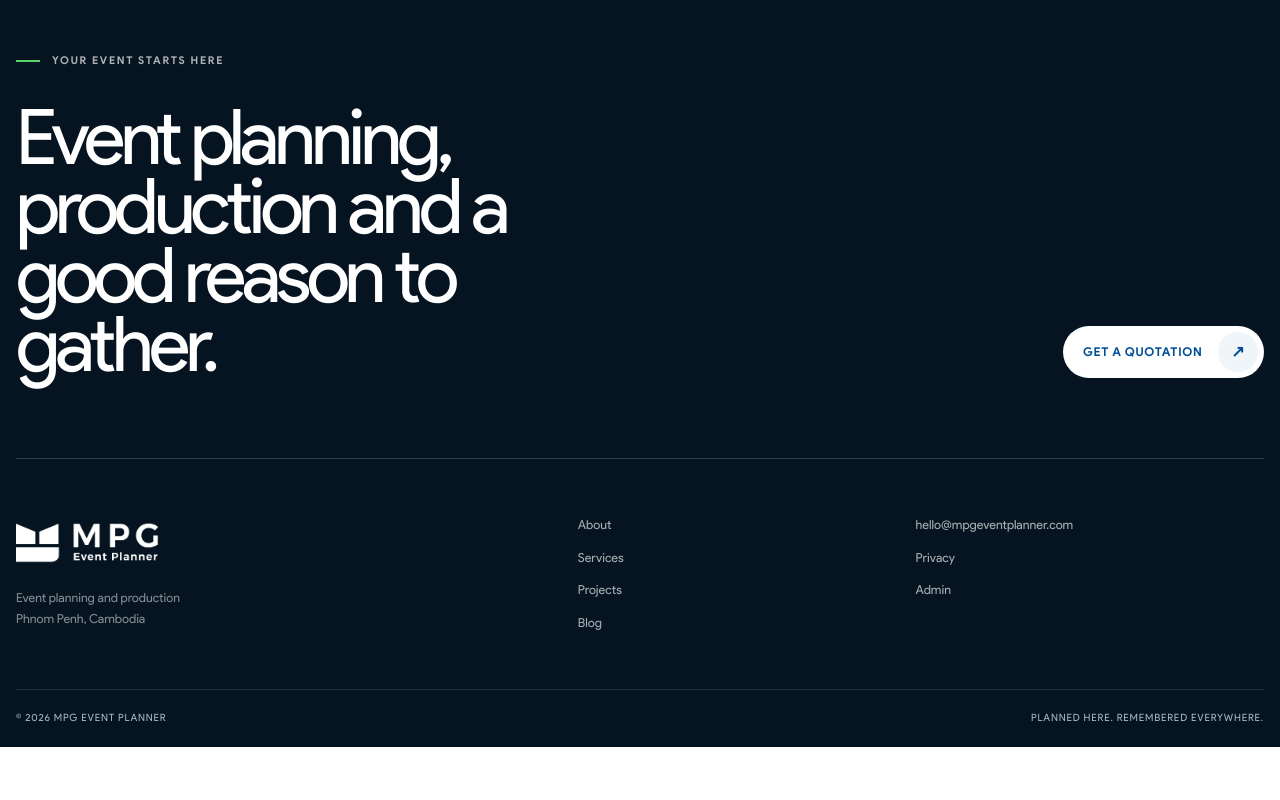
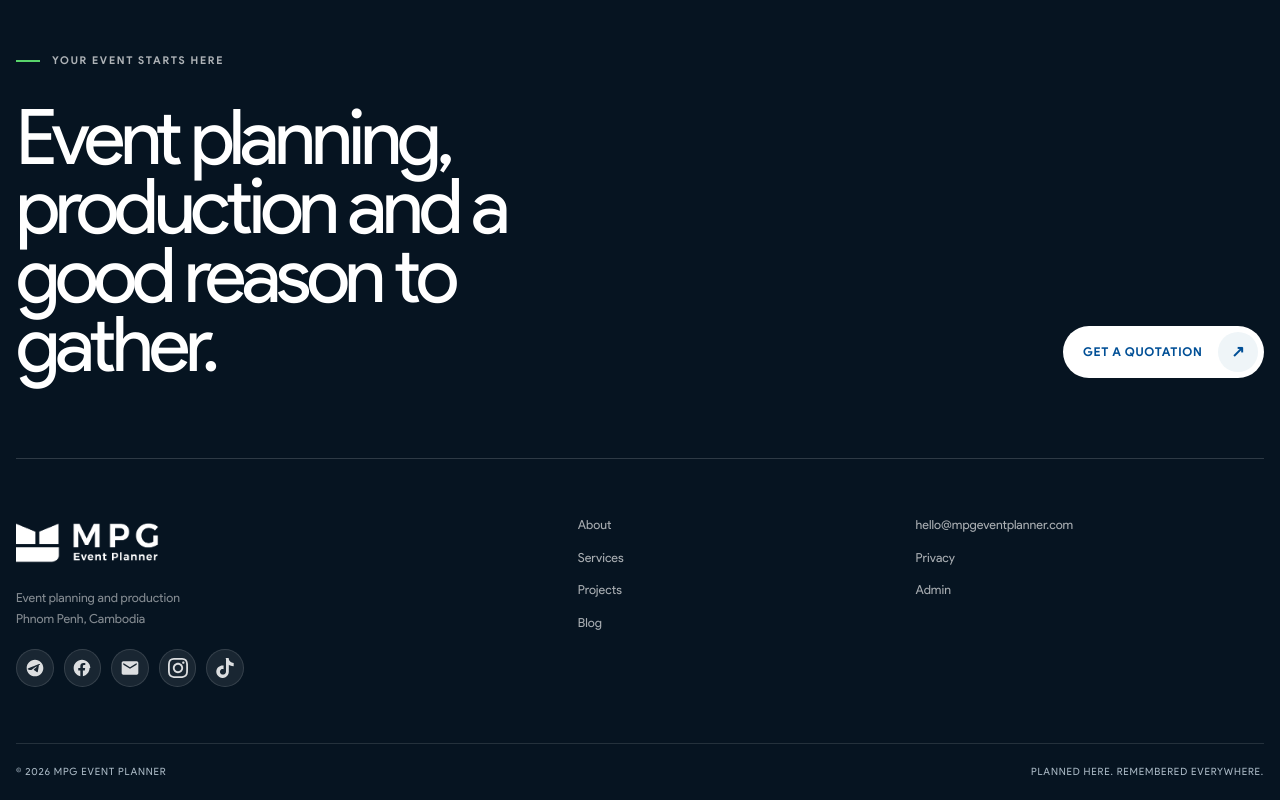
Before and after one commit to Chhunsour/MPG-Event-Planner-V2, a Next.js app: page /en/privacy in a window 1280 px wide. Shown: the part 960-1760 px from the top of the page. Before the commit the page ends 1707 px from the top, so only its background shows below. Built offline with nearby package versions, Linux system fonts and the light colour scheme; no server answers; the database is empty; a web font is replaced by a local one.

Commit message:
feat: add social icon buttons (Telegram, Facebook, Gmail, Instagram, TikTok) to footer and admin settings

```diff
--- a/app/admin/(protected)/settings/page.tsx
+++ b/app/admin/(protected)/settings/page.tsx
@@ -22,6 +22,7 @@ export default async function SettingsPage() {
     ['whatsapp', 'WhatsApp Link / Number', 'text', 'https://wa.me/85512345678'],
     ['facebook', 'Facebook Page URL', 'url', 'https://facebook.com/mpgeventplanner'],
     ['instagram', 'Instagram Profile URL', 'url', 'https://instagram.com/mpgeventplanner'],
+    ['tiktok', 'TikTok Profile URL', 'url', 'https://tiktok.com/@mpgeventplanner'],
     ['linkedin', 'LinkedIn Page URL', 'url', 'https://linkedin.com/company/mpgeventplanner'],
     ['youtube', 'YouTube Channel URL', 'url', 'https://youtube.com/@mpgeventplanner'],
   ] as const;
@@ -44,9 +45,14 @@ export default async function SettingsPage() {
       <form action={saveSettings} className="grid gap-6 max-w-4xl">
         {/* Company Contact Information */}
         <div className="wp-metabox">
-          <div className="wp-metabox-header">
-            <h3>🏢 Company & Contact Information</h3>
-            <small>Public phone numbers, email address, and office details</small>
+          <div className="wp-metabox-header flex items-center gap-2">
+            <svg className="w-4 h-4 text-sky-600" fill="none" stroke="currentColor" viewBox="0 0 24 24">
+              <path strokeLinecap="round" strokeLinejoin="round" strokeWidth={2} d="M19 21V5a2 2 0 00-2-2H7a2 2 0 00-2 2v16m14 0h2m-2 0h-5m-9 0H3m2 0h5M9 7h1m-1 4h1m4-4h1m-1 4h1m-5 10v-5a1 1 0 011-1h2a1 1 0 011 1v5m-4 0h4" />
+            </svg>
+            <div>
+              <h3>Company & Contact Information</h3>
+              <small>Public phone numbers, email address, and office details</small>
+            </div>
           </div>
           <div className="wp-metabox-content grid grid-cols-1 md:grid-cols-2 gap-4">
             {companyFields.map(([name, label, type, placeholder]) => (
@@ -66,9 +72,14 @@ export default async function SettingsPage() {
 
         {/* Social Media & Messaging */}
         <div className="wp-metabox">
-          <div className="wp-metabox-header">
-            <h3>💬 Messaging & Social Media Links</h3>
-            <small>Direct contact channels used in headers, footers, and contact cards</small>
+          <div className="wp-metabox-header flex items-center gap-2">
+            <svg className="w-4 h-4 text-sky-600" fill="none" stroke="currentColor" viewBox="0 0 24 24">
+              <path strokeLinecap="round" strokeLinejoin="round" strokeWidth={2} d="M8 12h.01M12 12h.01M16 12h.01M21 12c0 4.418-4.03 8-9 8a9.863 9.863 0 01-4.255-.949L3 20l1.395-3.72C3.512 15.042 3 13.574 3 12c0-4.418 4.03-8 9-8s9 3.582 9 8z" />
+            </svg>
+            <div>
+              <h3>Messaging & Social Media Links</h3>
+              <small>Direct contact channels used in headers, footers, and contact cards</small>
+            </div>
           </div>
           <div className="wp-metabox-content grid grid-cols-1 md:grid-cols-2 gap-4">
             {socialFields.map(([name, label, type, placeholder]) => (
@@ -88,9 +99,14 @@ export default async function SettingsPage() {
 
         {/* SEO & System Preferences */}
         <div className="wp-metabox">
-          <div className="wp-metabox-header">
-            <h3>🔍 Global SEO Tags & Analytics</h3>
-            <small>Default search engine tags and tracking credentials</small>
+          <div className="wp-metabox-header flex items-center gap-2">
+            <svg className="w-4 h-4 text-sky-600" fill="none" stroke="currentColor" viewBox="0 0 24 24">
+              <path strokeLinecap="round" strokeLinejoin="round" strokeWidth={2} d="M21 21l-6-6m2-5a7 7 0 11-14 0 7 7 0 0114 0z" />
+            </svg>
+            <div>
+              <h3>Global SEO Tags & Analytics</h3>
+              <small>Default search engine tags and tracking credentials</small>
+            </div>
           </div>
           <div className="wp-metabox-content grid grid-cols-1 gap-4">
             {seoFields.map(([name, label, type, placeholder]) => (
--- a/app/globals.css
+++ b/app/globals.css
@@ -1254,6 +1254,9 @@ body.font-km * {
 .site-footer__grid { display: grid; grid-template-columns: 1fr .55fr .7fr; gap: 4rem; padding-block: 3.5rem; }
 .site-footer__brand img { width: 9rem; height: auto; filter: brightness(0) invert(1); }
 .site-footer__brand p { margin-top: 1.5rem; color: rgb(255 255 255 / .5); font-size: .78rem; line-height: 1.7; }
+.site-footer__socials { display: flex; align-items: center; gap: 0.625rem; margin-top: 1.25rem; flex-wrap: wrap; }
+.site-footer__social-btn { display: inline-flex; align-items: center; justify-content: center; width: 2.35rem; height: 2.35rem; border-radius: 9999px; background: rgba(255, 255, 255, 0.08); color: rgba(255, 255, 255, 0.85); transition: all 0.2s cubic-bezier(0.16, 1, 0.3, 1); border: 1px solid rgba(255, 255, 255, 0.12); }
+.site-footer__social-btn:hover { background: var(--mpg-green, #00b050); color: #ffffff; border-color: var(--mpg-green, #00b050); transform: translateY(-2px); box-shadow: 0 4px 12px rgba(0, 176, 80, 0.35); }
 .site-footer nav, .site-footer__contact { display: flex; flex-direction: column; align-items: flex-start; gap: .75rem; font-size: .78rem; color: rgb(255 255 255 / .65); }
 .site-footer nav a:hover, .site-footer__contact a:hover { color: var(--stage-green); }
 .site-footer__legal { display: flex; justify-content: space-between; gap: 1rem; padding-block: 1.25rem; border-top: 1px solid rgb(255 255 255 / .12); color: #aab9c5; font-size: .63rem; letter-spacing: .08em; text-transform: uppercase; }
--- a/components/site/footer.tsx
+++ b/components/site/footer.tsx
@@ -21,6 +21,76 @@ export async function SiteFooter({ locale }: { locale: Locale }) {
         <div className="site-footer__brand">
           <Image src="/images/mpg-logo.png" alt="MPG Event Planner" width={183} height={61} />
           <p>Event planning and production<br />Phnom Penh, Cambodia</p>
+
+          <div className="site-footer__socials">
+            {/* Telegram */}
+            <a
+              href={settings.telegram || 'https://t.me/mpgeventplanner'}
+              target="_blank"
+              rel="noreferrer"
+              aria-label="Telegram"
+              title="Telegram"
+              className="site-footer__social-btn"
+            >
+              <svg className="w-5 h-5 fill-current" viewBox="0 0 24 24">
+                <path d="M12 2C6.48 2 2 6.48 2 12s4.48 10 10 10 10-4.48 10-10S17.52 2 12 2zm4.64 6.8c-.15 1.58-.8 5.42-1.13 7.19-.14.75-.42 1-.68 1.03-.58.05-1.02-.38-1.58-.75-.88-.58-1.38-.94-2.23-1.5-.99-.65-.35-1.01.22-1.59.15-.15 2.71-2.48 2.76-2.69.01-.03.01-.14-.07-.2-.08-.06-.19-.04-.27-.02-.12.02-1.96 1.25-5.54 3.69-.52.36-1 .54-1.43.53-.47-.01-1.37-.27-2.04-.49-.82-.27-1.47-.42-1.42-.88.03-.24.37-.49 1.02-.75 3.99-1.73 6.66-2.87 8.01-3.43 3.81-1.59 4.6-1.87 5.12-1.88.11 0 .37.03.54.17.14.12.18.28.2.45-.02.07-.02.16-.04.25z"/>
+              </svg>
+            </a>
+
+            {/* Facebook */}
+            <a
+              href={settings.facebook || 'https://facebook.com/mpgeventplanner'}
+              target="_blank"
+              rel="noreferrer"
+              aria-label="Facebook"
+              title="Facebook"
+              className="site-footer__social-btn"
+            >
+              <svg className="w-5 h-5 fill-current" viewBox="0 0 24 24">
+                <path d="M22 12c0-5.52-4.48-10-10-10S2 6.48 2 12c0 4.84 3.44 8.87 8 9.8V15H7.5v-3H10V9.69c0-2.47 1.47-3.83 3.72-3.83 1.08 0 2.21.19 2.21.19v2.43h-1.25c-1.22 0-1.6.76-1.6 1.54V12h2.73l-.44 3h-2.29v6.8c4.56-.93 8-4.96 8-9.8z"/>
+              </svg>
+            </a>
+
+            {/* Gmail */}
+            <a
+              href={`mailto:${settings.company_email || 'hello@mpgeventplanner.com'}`}
+              aria-label="Gmail"
+              title="Gmail / Email"
+              className="site-footer__social-btn"
+            >
+              <svg className="w-5 h-5 fill-current" viewBox="0 0 24 24">
+                <path d="M20 4H4c-1.1 0-1.99.9-1.99 2L2 18c0 1.1.9 2 2 2h16c1.1 0 2-.9 2-2V6c0-1.1-.9-2-2-2zm0 4l-8 5-8-5V6l8 5 8-5v2z"/>
+              </svg>
+            </a>
+
+            {/* Instagram */}
+            <a
+              href={settings.instagram || 'https://instagram.com/mpgeventplanner'}
+              target="_blank"
+              rel="noreferrer"
+              aria-label="Instagram"
+              title="Instagram"
+              className="site-footer__social-btn"
+            >
+              <svg className="w-5 h-5 fill-current" viewBox="0 0 24 24">
+                <path d="M12 2.163c3.204 0 3.584.012 4.85.07 3.252.148 4.771 1.691 4.919 4.919.058 1.265.069 1.645.069 4.849 0 3.205-.012 3.584-.069 4.849-.149 3.225-1.664 4.771-4.919 4.919-1.266.058-1.644.07-4.85.07-3.204 0-3.584-.012-4.849-.07-3.26-.149-4.771-1.699-4.919-4.92-.058-1.265-.07-1.644-.07-4.849 0-3.204.013-3.583.07-4.849.149-3.227 1.664-4.771 4.919-4.919 1.266-.057 1.645-.069 4.849-.069zm0-2.163c-3.259 0-3.667.014-4.947.072-4.358.2-6.78 2.618-6.98 6.98-.059 1.281-.073 1.689-.073 4.948 0 3.259.014 3.668.072 4.948.2 4.358 2.618 6.78 6.98 6.98 1.281.058 1.689.072 4.948.072 3.259 0 3.668-.014 4.948-.072 4.354-.2 6.782-2.618 6.979-6.98.059-1.28.073-1.689.073-4.948 0-3.259-.014-3.667-.072-4.947-.196-4.354-2.617-6.78-6.979-6.98-1.281-.059-1.69-.073-4.949-.073zm0 5.838c-3.403 0-6.162 2.759-6.162 6.162s2.759 6.163 6.162 6.163 6.162-2.759 6.162-6.163c0-3.403-2.759-6.162-6.162-6.162zm0 10.162c-2.209 0-4-1.79-4-4 0-2.209 1.791-4 4-4s4 1.791 4 4c0 2.21-1.791 4-4 4zm6.406-11.845c-.796 0-1.441.645-1.441 1.44s.645 1.44 1.441 1.44c.795 0 1.439-.645 1.439-1.44s-.644-1.44-1.439-1.44z"/>
+              </svg>
+            </a>
+
+            {/* TikTok */}
+            <a
+              href={settings.tiktok || 'https://tiktok.com/@mpgeventplanner'}
+              target="_blank"
+              rel="noreferrer"
+              aria-label="TikTok"
+              title="TikTok"
+              className="site-footer__social-btn"
+            >
+              <svg className="w-5 h-5 fill-current" viewBox="0 0 24 24">
+                <path d="M12.525.02c1.31-.02 2.61-.01 3.91-.02.08 1.53.63 3.09 1.75 4.17 1.12 1.11 2.7 1.62 4.24 1.79v4.03c-1.44-.05-2.89-.35-4.2-.97-.57-.26-1.1-.59-1.62-.98-.01 2.92.01 5.84-.02 8.75-.08 1.4-.54 2.79-1.35 3.94-1.31 1.92-3.58 3.17-5.91 3.21-1.43.08-2.86-.31-4.08-1.03-2.02-1.19-3.44-3.37-3.65-5.71-.02-.5-.03-1-.01-1.49.18-1.9 1.12-3.72 2.58-4.96 1.66-1.44 3.98-2.13 6.15-1.72.02 1.48-.04 2.96-.04 4.44-.99-.32-2.15-.23-3.02.37-.82.57-1.33 1.54-1.34 2.53a3.52 3.52 0 001.32 2.75c.9.72 2.15.93 3.24.63 1.11-.29 2.05-1.1 2.45-2.15.22-.55.28-1.15.28-1.74.02-4.96.01-9.92.01-14.88z"/>
+              </svg>
+            </a>
+          </div>
         </div>
         <nav aria-label="Footer navigation">{links.map(([label, href]) => <Link key={href} href={`/${locale}/${href}`}>{label}</Link>)}</nav>
         <div className="site-footer__contact">
--- a/lib/content.ts
+++ b/lib/content.ts
@@ -27,6 +27,7 @@ export type SiteSettings = {
   whatsapp: string;
   facebook: string;
   instagram: string;
+  tiktok: string;
   linkedin: string;
   youtube: string;
   site_title: string;
@@ -47,6 +48,7 @@ export async function getSiteSettings(): Promise<SiteSettings> {
     whatsapp: '',
     facebook: '',
     instagram: '',
+    tiktok: '',
     linkedin: '',
     youtube: '',
     site_title: 'MPG Event Planner — Professional Event Planning in Cambodia',
```
